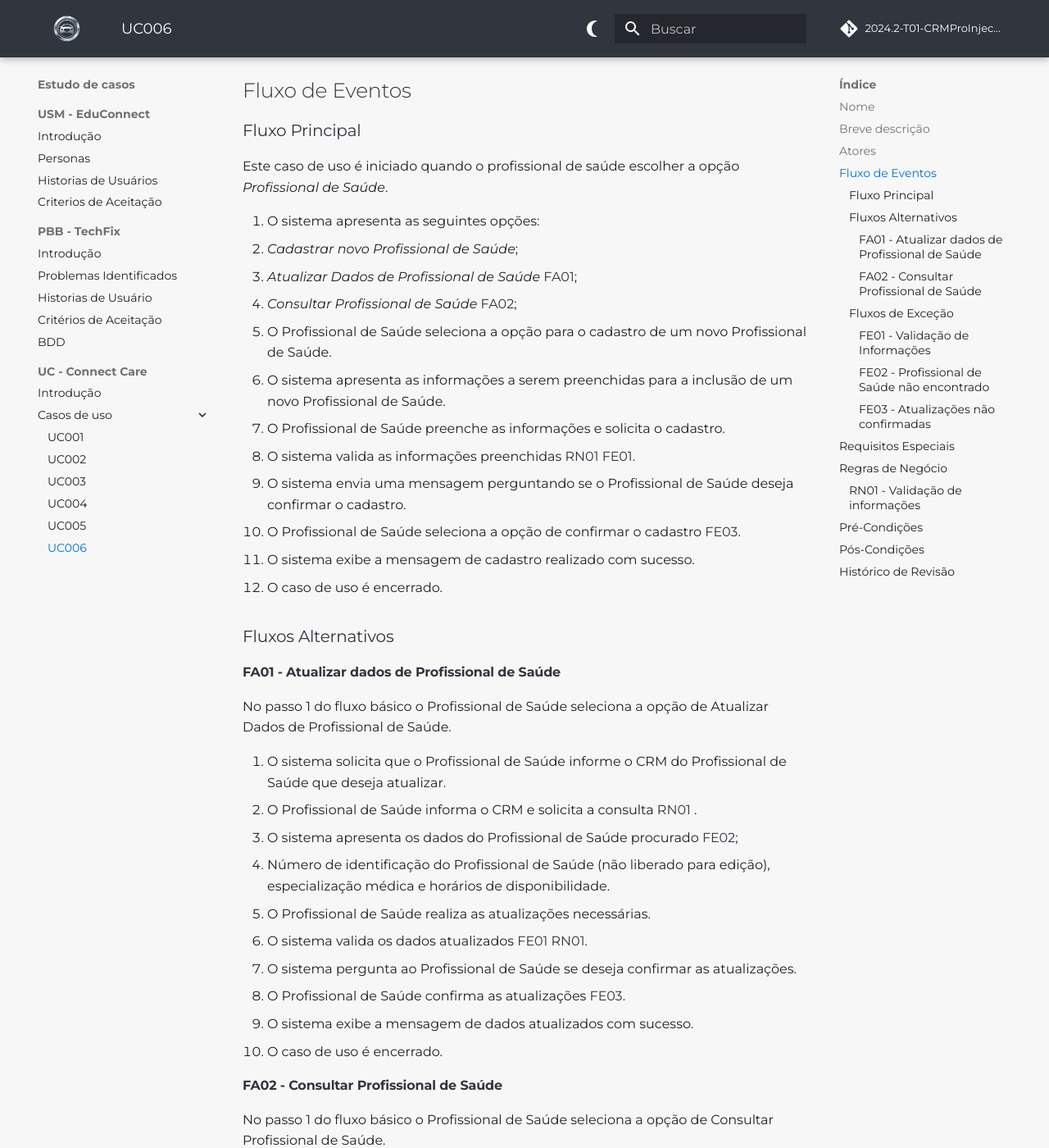
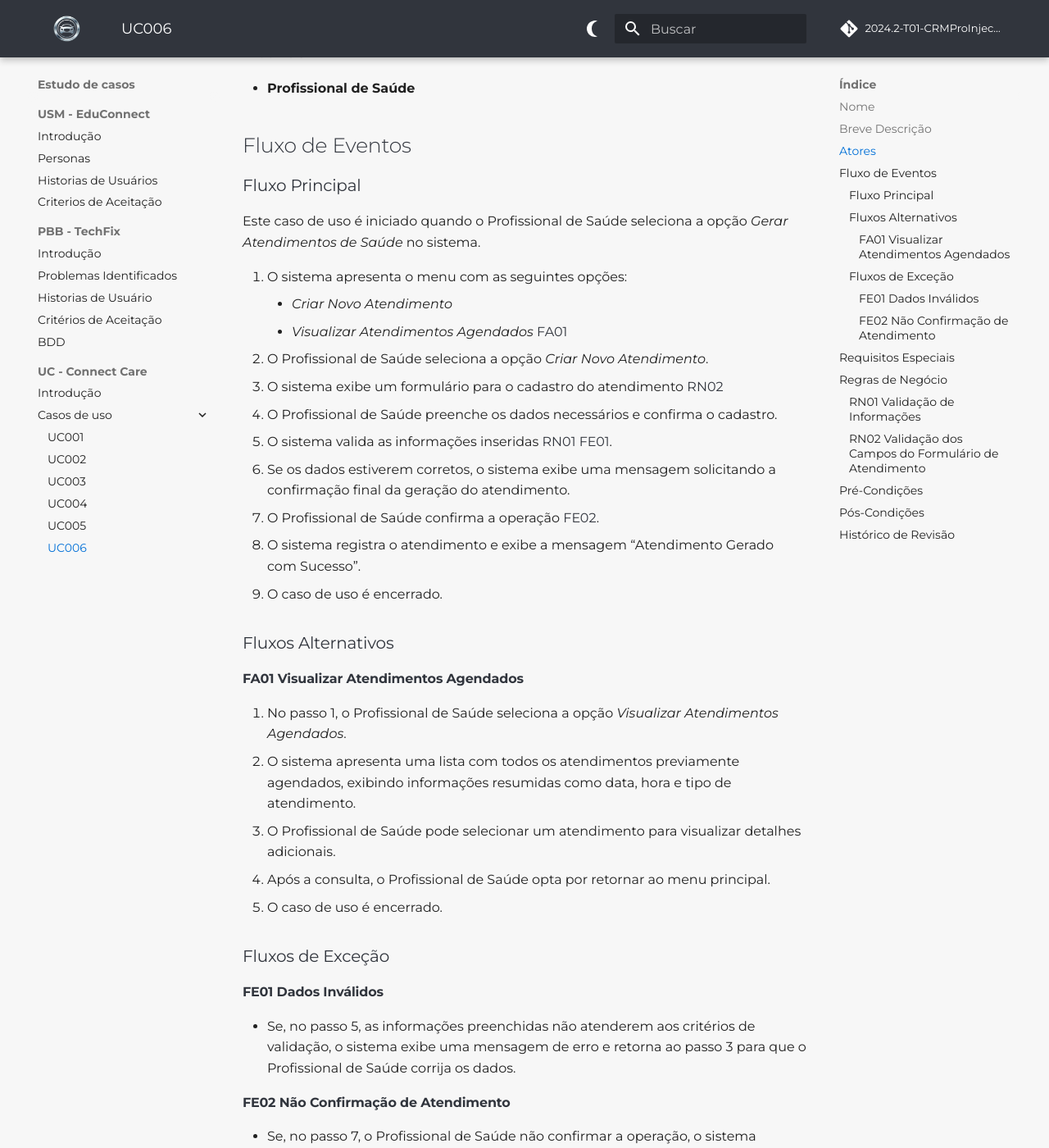
Before and after one commit to mdsreq-fga-unb/2024.2-T01-CRMProInjecao, an MkDocs documentation site: the page built from docs/estudo-de-caso-uc/caso-de-uso-06.md, in a window 1280 px wide and 1400 px high, scrolled down 583 px. Shown: the whole window at 82% size. Built offline with MkDocs 1.6.1 and Material for MkDocs 9.7.7, drawn with Linux system fonts in a browser that asks for light colours; comment, search, counter and statistics services are not loaded; the version menu is left out; some of the changed text lies outside the part shown.

Commit message:
docs: updating uc 6

```diff
--- a/docs/estudo-de-caso-uc/caso-de-uso-06.md
+++ b/docs/estudo-de-caso-uc/caso-de-uso-06.md
@@ -1,11 +1,10 @@
-
-# Caso de Uso 02: Gerar Atendimentos
+# Caso de Uso 06: Gerar Atendimentos de Saúde
 
 ## Nome
 Gerar Atendimentos de Saúde
 
-## Breve descrição
-Este caso de uso permite ao profissional de saúde criar um perfil profissional para que sejam registradas suas especializações e horários de disponibilidade. Para isso, é possível que seja realizado o cadastro, consulta e alteração dos dados do profissional de saúde.
+## Breve Descrição
+Este caso de uso permite que o Profissional de Saúde possa gerar novos atendimentos para os pacientes, agendando consultas e definindo os detalhes necessários, como data, hora, tipo de atendimento e observações. Essa funcionalidade visa organizar a agenda do profissional e assegurar que os atendimentos sejam registrados de forma clara e precisa no sistema.
 
 ## Atores
 - **Profissional de Saúde**
@@ -13,96 +12,81 @@ Este caso de uso permite ao profissional de saúde criar um perfil profissional
 ## Fluxo de Eventos
 
 ### Fluxo Principal
-Este caso de uso é iniciado quando o profissional de saúde escolher a opção *Profissional de Saúde*.
+Este caso de uso é iniciado quando o Profissional de Saúde seleciona a opção *Gerar Atendimentos de Saúde* no sistema.
 
-1. O sistema apresenta as seguintes opções:
-- *Cadastrar novo Profissional de Saúde*;
-- *Atualizar Dados de Profissional de Saúde* [FA01](#fa01-atualizar-dados-de-profissional-de-saude);
-- *Consultar Profissional de Saúde* [FA02](#fa02-consultar-profissional-de-saude);
-
-2. O Profissional de Saúde seleciona a opção para o cadastro de um novo Profissional de Saúde.
-3. O sistema apresenta as informações a serem preenchidas para a inclusão de um novo Profissional de Saúde.
-4. O Profissional de Saúde preenche as informações e solicita o cadastro.
-5. O sistema valida as informações preenchidas [RN01](#rn01-validacao-de-informacoes) [FE01](#fe01-validacao-de-informacoes).
-6. O sistema envia uma mensagem perguntando se o Profissional de Saúde deseja confirmar o cadastro.
-7. O Profissional de Saúde seleciona a opção de confirmar o cadastro [FE03](#fe03-atualizacoes-nao-confirmadas).
-8. O sistema exibe a mensagem de cadastro realizado com sucesso.
+1. O sistema apresenta o menu com as seguintes opções:
+    - *Criar Novo Atendimento*
+    - *Visualizar Atendimentos Agendados* [FA01](#fa01-visualizar-atendimentos-agendados)
+2. O Profissional de Saúde seleciona a opção *Criar Novo Atendimento*.
+3. O sistema exibe um formulário para o cadastro do atendimento [RN02](#rn02-validacao-dos-campos-do-formulario-de-atendimento)
+4. O Profissional de Saúde preenche os dados necessários e confirma o cadastro.
+5. O sistema valida as informações inseridas [RN01](#rn01-validacao-de-informacoes) [FE01](#fe01-dados-invalidos).
+6. Se os dados estiverem corretos, o sistema exibe uma mensagem solicitando a confirmação final da geração do atendimento.
+7. O Profissional de Saúde confirma a operação [FE02](#fe02-nao-confirmacao-de-atendimento).
+8. O sistema registra o atendimento e exibe a mensagem “Atendimento Gerado com Sucesso”.
 9. O caso de uso é encerrado.
 
 ### Fluxos Alternativos
 
-#### FA01 - Atualizar dados de Profissional de Saúde
+#### FA01 Visualizar Atendimentos Agendados
 
-No passo 1 do fluxo básico o Profissional de Saúde seleciona a opção de Atualizar Dados de Profissional de Saúde.
-
-1. O sistema solicita que o Profissional de Saúde informe o CRM do Profissional de Saúde que deseja atualizar.
-2. O Profissional de Saúde informa o CRM e solicita a consulta [RN01](#rn01-validacao-de-informacoes) .
-3. O sistema apresenta os dados do Profissional de Saúde procurado [FE02](#fe02-profissional-de-saude-nao-encontrado);
-- Número de identificação do Profissional de Saúde (não liberado para edição), especialização médica e horários de disponibilidade.
-4. O Profissional de Saúde realiza as atualizações necessárias.
-5. O sistema valida os dados atualizados [FE01](#fe01-validacao-de-informacoes) [RN01](#rn01-validacao-de-informacoes).
-6. O sistema pergunta ao Profissional de Saúde se deseja confirmar as atualizações.
-7. O Profissional de Saúde confirma as atualizações [FE03](#fe03-atualizacoes-nao-confirmadas).
-8. O sistema exibe a mensagem de dados atualizados com sucesso.
-9. O caso de uso é encerrado.
-
-#### FA02 - Consultar Profissional de Saúde
-
-No passo 1 do fluxo básico o Profissional de Saúde seleciona a opção de Consultar Profissional de Saúde.
-
-1. O sistema solicita que o Profissional de Saúde informe o Número de identificação do Profissional de Saúde que deseja atualizar.
-2. O Profissional de Saúde informa o CRM e solicita a consulta [RN01](#rn01-validacao-de-informacoes) [FE01](#fe01-validacao-de-informacoes).
-3. O sistema apresenta os dados do Profissional de Saúde procurado [FE02](#fe02-profissional-de-saude-nao-encontrado);
-- Número de identificação do Profissional de Saúde (não liberado para edição), especialização médica e horários de disponibilidade.
-4. O sistema apresenta a opção de voltar.
-5. O Profissional de Saúde seleciona a opção de voltar.
-6. O caso de uso é encerrado.
+1. No passo 1, o Profissional de Saúde seleciona a opção *Visualizar Atendimentos Agendados*.
+2. O sistema apresenta uma lista com todos os atendimentos previamente agendados, exibindo informações resumidas como data, hora e tipo de atendimento.
+3. O Profissional de Saúde pode selecionar um atendimento para visualizar detalhes adicionais.
+4. Após a consulta, o Profissional de Saúde opta por retornar ao menu principal.
+5. O caso de uso é encerrado.
 
 ### Fluxos de Exceção
 
-#### FE01 - Validação de Informações
+#### FE01 Dados Inválidos
+- Se, no passo 5, as informações preenchidas não atenderem aos critérios de validação, o sistema exibe uma mensagem de erro e retorna ao passo 3 para que o Profissional de Saúde corrija os dados.
 
-Nos passos 5 do Fluxo Principal, 5 do FA01 ou 2 do FA02 o sistema verifica que uma ou mais informações não foram validadas (formato e/ou obrigatoriedade) e exibe uma mensagem informando ao Profissional de Saúde. O sistema retorna ao passo 4 do Fluxo Principal, 4 do FA01 ou 1 do FA02, conforme o local de onde foi chamado.
-
-#### FE02 - Profissional de Saúde não encontrado
-
-Nos passos 3 do FA01 ou 3 do FA02 o sistema não encontra o Profissional de Saúde informado e apresenta a mensagem. O sistema  retorna ao passo 2 do FA01 ou 2 do FA02, conforme o local de onde foi chamado.
-
-#### FE03 - Atualizações não confirmadas
-
-Nos passos 7 do Fluxo Principal ou 7 do FA01 o advogado não confirma as atualizações. O sistema retorna ao passo 6 do Fluxo Principal ou 6 do FA01 conforme o local de onde foi chamado.
+#### FE02 Não Confirmação de Atendimento
+- Se, no passo 7, o Profissional de Saúde não confirmar a operação, o sistema cancela a geração do atendimento e retorna ao passo 3 do fluxo principal.
 
 ## Requisitos Especiais
 
 - O sistema deve estar acessível em dispositivos móveis com Android e iOS.
-- O tempo máximo de resposta do sistema para validação deve ser inferior a 2 segundos.
-- Os campos obrigatórios devem ser destacados e informados ao usuário caso estejam vazios.
+- O tempo máximo de resposta do sistema para validação das informações deve ser inferior a 2 segundos.
+- O formulário deve destacar os campos obrigatórios e alertar o usuário caso algum campo essencial esteja vazio.
 
 ## Regras de Negócio
 
-### RN01 - Validação de informações
-As seguintes validações devem ser realizadas:
+### RN01 Validação de Informações
+As seguintes validações devem ser realizadas no formulário de atendimento:
 
-| Nome                        |         Formato         | Obrigatoriedade | Valores |
-|-----------------------------|:----------------------:|:--------------:|:--------|
-| Número de identificação     |      9999999999       |       Sim      | -       |
-| Especialização médica       | Texto até 500 caracteres |       Sim      | -       |
-| Horários de disponibilidade | Texto até 500 caracteres |       Sim      | -       |
+| Campo                      | Formato                        | Obrigatoriedade |
+|----------------------------|--------------------------------|-----------------|
+| Nome do Paciente           | Texto até 100 caracteres       | Sim             |
+| Data e Hora do Atendimento | Formato de data e hora         | Sim             |
+| Tipo de Atendimento        | Texto até 50 caracteres        | Sim             |
+| Observações                | Texto até 500 caracteres       | Não             |
+
+### RN02 Validação dos Campos do Formulário de Atendimento
+
+Para o cadastro do atendimento, os seguintes campos devem ser validados conforme as regras abaixo:
+
+| Campo                      | Formato                                  | Obrigatoriedade |
+|----------------------------|------------------------------------------|-----------------|
+| Nome do Paciente           | Texto (até 100 caracteres)               | Sim             |
+| Data e Hora do Atendimento | Data e hora (Formato: DD/MM/AAAA HH:MM)    | Sim           |
+| Tipo de Atendimento        | Texto (até 50 caracteres)                | Sim             |
+| Observações                | Texto (até 500 caracteres)               | Não             |
 
 
 
 ## Pré-Condições
 
-- O profissional de saúde deve ter acesso ao sistema Connect Care via web ou aplicativo móvel.
-- O profissional de saúde deve fornecer informações válidas para completar o registro.
+- O Profissional de Saúde deve estar autenticado no sistema Connect Care.
+- O Profissional de Saúde deve possuir as permissões necessárias para gerar atendimentos.
 
 ## Pós-Condições
 
-- Após o registro bem-sucedido, o profissional de saúde pode acessar sua conta e utilizar os serviços do sistema.
-- O sistema armazena os dados do profissional de saúde para futuras autenticações.
+- Após a geração do atendimento, os dados são registrados no sistema e ficam disponíveis para consulta e eventuais atualizações.
+- O paciente associado ao atendimento poderá visualizar os detalhes do seu agendamento.
 
 ## Histórico de Revisão
 
-| Versão | Descrição | Autor | Data |
-| ------ | ------------------------------------------------------------------- | ------------ |---------- |
-| 1.0 | Criação da Especificação | [Arthur Heleno](http://github.com/arthur-heleno) | 10/02/2025 |
+| Versão | Descrição             | Autor                                            | Data       |
+|--------|-----------------------|--------------------------------------------------|------------|
+| 1.0    | Criação do Documento  | [Bruno Bragança dos Reis](https://github.com/BrunoBReis)         | 11/02/2025 |
```
